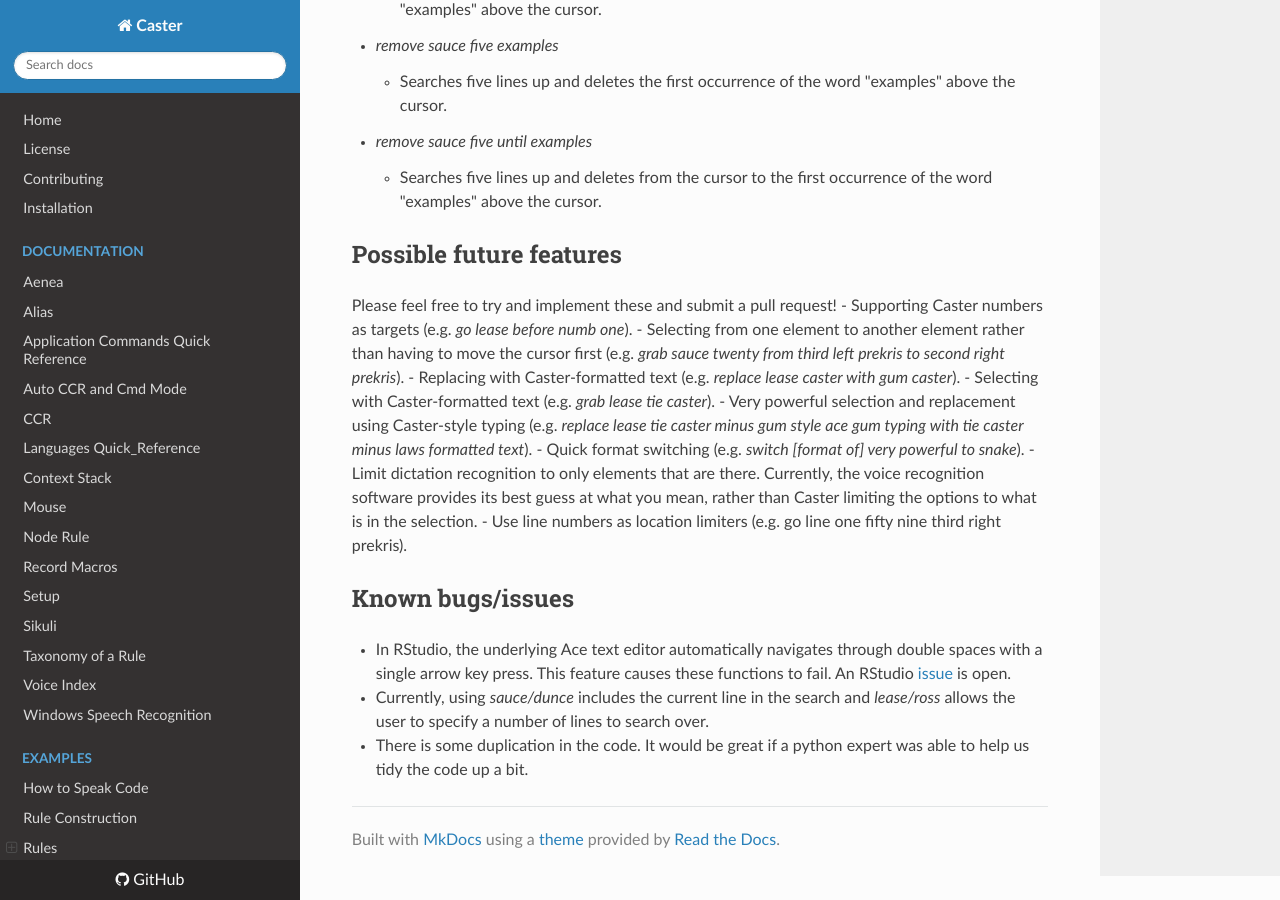
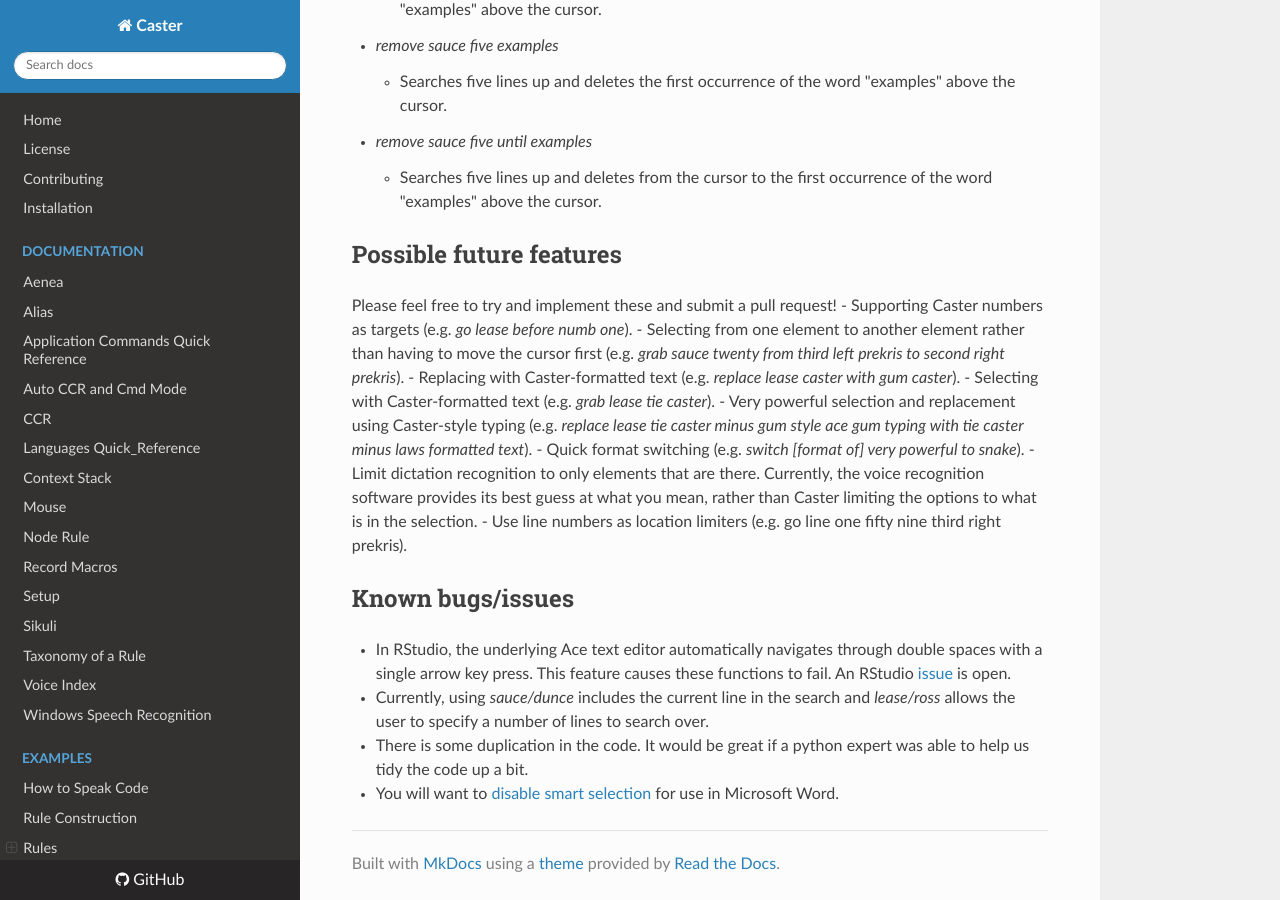
Before and after one commit to dictation-toolbox/Caster, an MkDocs documentation site: the page built from castervoice/doc/readthedocs/Text_Manipulation.md, in a window 1280 px wide and 900 px high, scrolled down 1348 px. Built offline with MkDocs 1.6.1, drawn with Linux system fonts in a browser that asks for light colours; nearby versions of some CDN libraries; comment, search, counter and statistics services are not loaded.

Commit message:
mention smart selection for msword

```diff
--- a/castervoice/doc/readthedocs/Text_Manipulation.md
+++ b/castervoice/doc/readthedocs/Text_Manipulation.md
@@ -48,3 +48,4 @@ Please feel free to try and implement these and submit a pull request!
 - In RStudio, the underlying Ace text editor automatically navigates through double spaces with a single arrow key press. This feature causes these functions to fail. An RStudio [issue](https://github.com/rstudio/rstudio/issues/4934) is open.
 - Currently, using _sauce/dunce_ includes the current line in the search and _lease/ross_ allows the user to specify a number of lines to search over.
 - There is some duplication in the code. It would be great if a python expert was able to help us tidy the code up a bit.
+- You will want to [disable smart selection](https://superuser.com/questions/962710/how-to-make-microsoft-word-selection-behave-like-it-would-in-a-plain-text-editor) for use in Microsoft Word.
```
